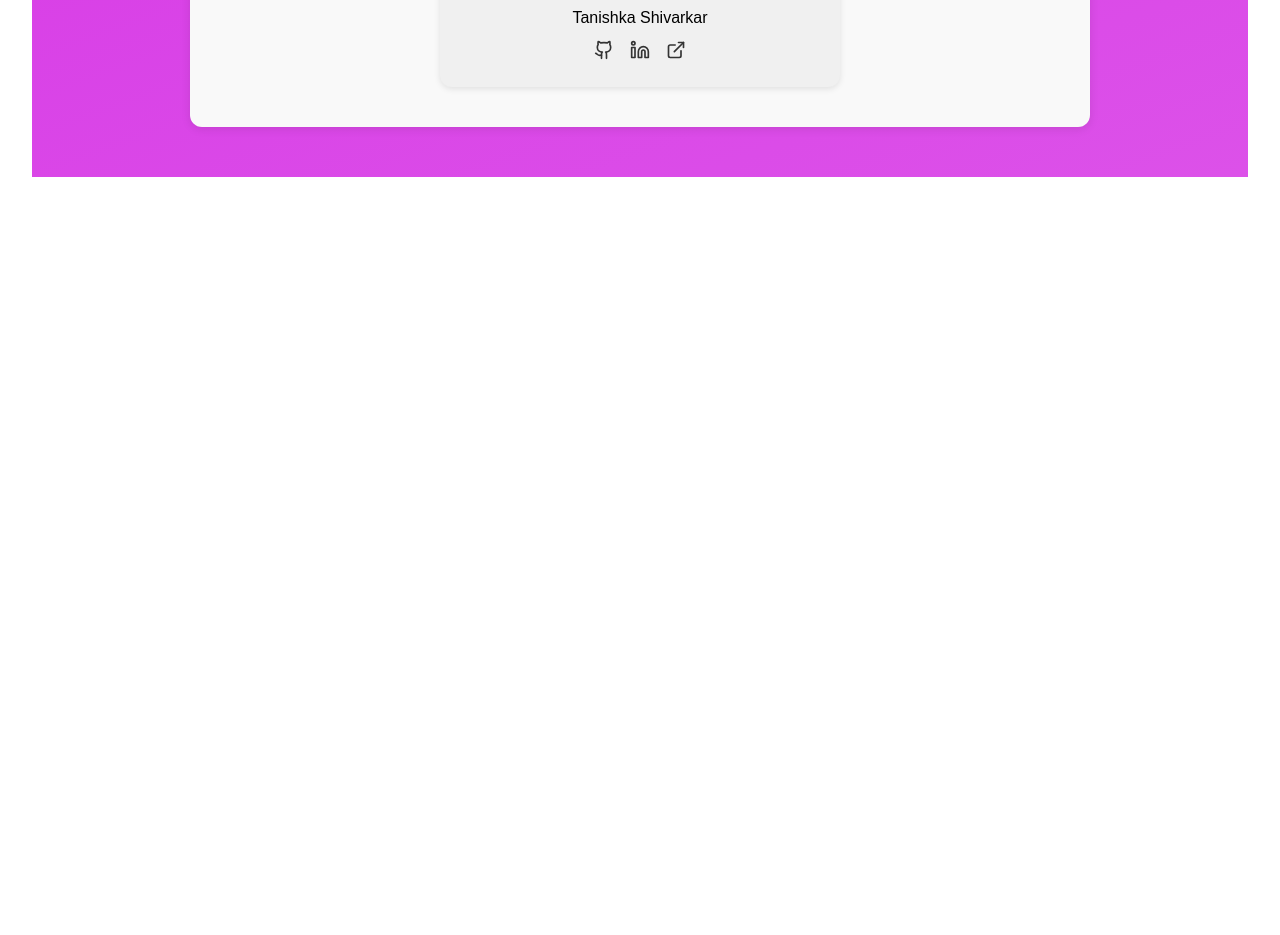
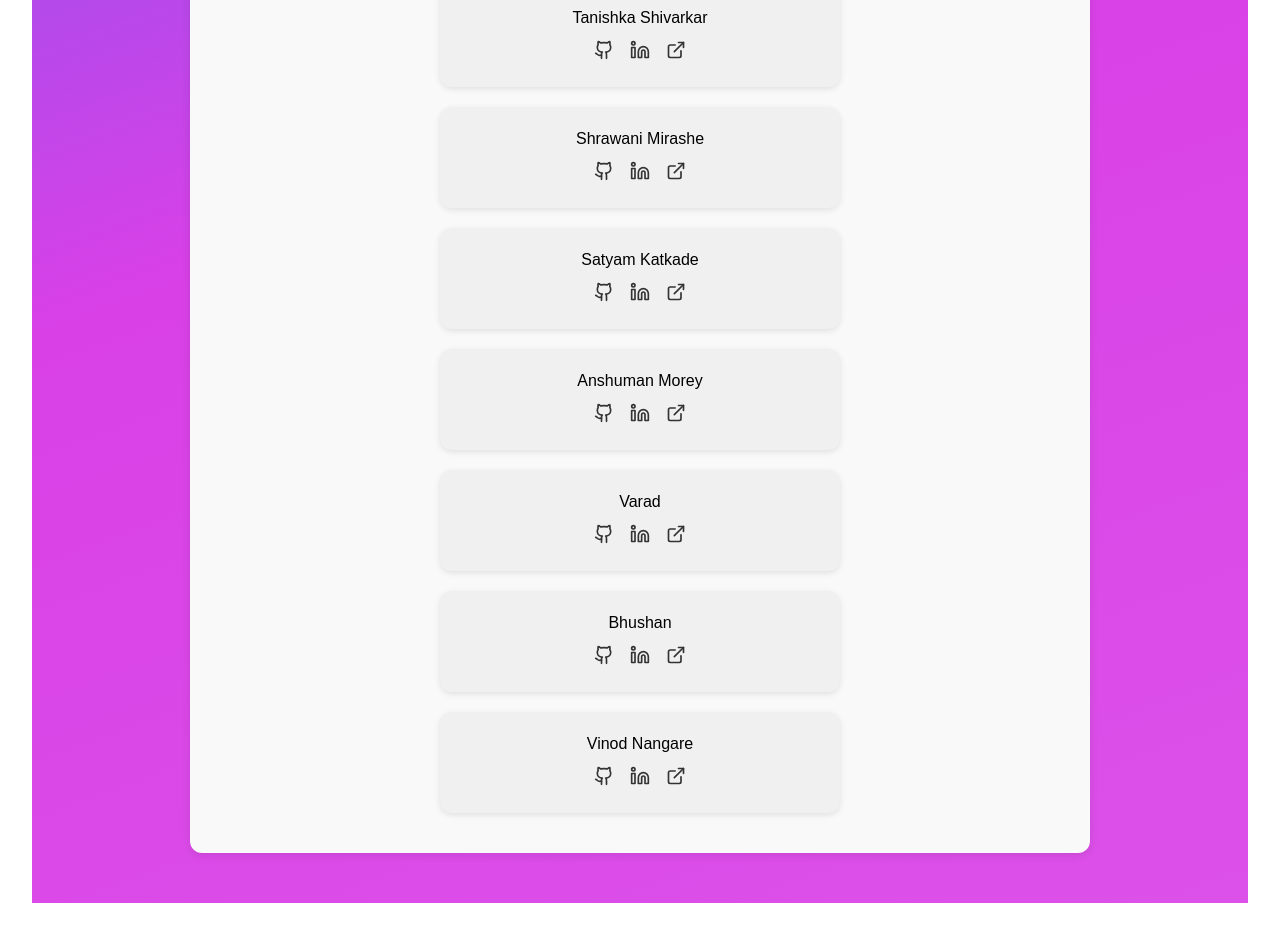
Before and after one commit to satyamrk18/CarrerCare, a React (Vite) app: page /about in a window 1280 px wide. Shown: the part 800-1735 px from the top of the page. Before the commit the page ends 1009 px from the top, so only its background shows below. Built offline with nearby package versions, Linux system fonts and the light colour scheme.

Commit message:
team membar cards added

```diff
--- a/src/pages/About-us.jsx
+++ b/src/pages/About-us.jsx
@@ -35,6 +35,98 @@ const AboutUs = () => {
                          </div>
                    </div>
 
+                    <div className="member-card">
+                       <h3>Shrawani Mirashe</h3>
+                         <div className="social-links">
+                           <a href="https://github.com/TanishkaShivarkar" target="_blank">
+                           <Github size={20} />
+                           </a>
+                            <a href="https://www.linkedin.com/in/tanishka-shivarkar-566351375/" target="_blank">
+                           <Linkedin size={20} />
+                           </a>
+                            <a href="https://peerlist.io/tanishka_3112" target="_blank">
+                           <ExternalLink size={20} />
+                            </a>
+                         </div>
+                   </div>
+
+                    <div className="member-card">
+                       <h3>Satyam Katkade</h3>
+                         <div className="social-links">
+                           <a href="https://github.com/TanishkaShivarkar" target="_blank">
+                           <Github size={20} />
+                           </a>
+                            <a href="https://www.linkedin.com/in/tanishka-shivarkar-566351375/" target="_blank">
+                           <Linkedin size={20} />
+                           </a>
+                            <a href="https://peerlist.io/tanishka_3112" target="_blank">
+                           <ExternalLink size={20} />
+                            </a>
+                         </div>
+                   </div>
+
+                    <div className="member-card">
+                       <h3>Anshuman Morey</h3>
+                         <div className="social-links">
+                           <a href="https://github.com/TanishkaShivarkar" target="_blank">
+                           <Github size={20} />
+                           </a>
+                            <a href="https://www.linkedin.com/in/tanishka-shivarkar-566351375/" target="_blank">
+                           <Linkedin size={20} />
+                           </a>
+                            <a href="https://peerlist.io/tanishka_3112" target="_blank">
+                           <ExternalLink size={20} />
+                            </a>
+                         </div>
+                   </div>
+
+
+                      <div className="member-card">
+                       <h3>Varad</h3>
+                         <div className="social-links">
+                           <a href="https://github.com/kalmevarad" target="_blank">
+                           <Github size={20} />
+                           </a>
+                            <a href="https://www.linkedin.com/in/varad-kalme-094073375?utm_source=share&utm_campaign=share_via&utm_content=profile&utm_medium=android_app" target="_blank">
+                           <Linkedin size={20} />
+                           </a>
+                            <a href="https://peerlist.io/kalmevarad" target="_blank">
+                           <ExternalLink size={20} />
+                            </a>
+                         </div>
+                   </div>
+
+                   <div className="member-card">
+                       <h3>Bhushan</h3>
+                         <div className="social-links">
+                           <a href="https://github.com/TanishkaShivarkar" target="_blank">
+                           <Github size={20} />
+                           </a>
+                            <a href="https://www.linkedin.com/in/tanishka-shivarkar-566351375/" target="_blank">
+                           <Linkedin size={20} />
+                           </a>
+                            <a href="https://peerlist.io/tanishka_3112" target="_blank">
+                           <ExternalLink size={20} />
+                            </a>
+                         </div>
+                   </div>
+
+
+                  <div className="member-card">
+                       <h3>Vinod Nangare</h3>
+                         <div className="social-links">
+                           <a href="https://github.com/TanishkaShivarkar" target="_blank">
+                           <Github size={20} />
+                           </a>
+                            <a href="https://www.linkedin.com/in/tanishka-shivarkar-566351375/" target="_blank">
+                           <Linkedin size={20} />
+                           </a>
+                            <a href="https://peerlist.io/tanishka_3112" target="_blank">
+                           <ExternalLink size={20} />
+                            </a>
+                         </div>
+                   </div>
+
 
                 </div>
              </div>
```
